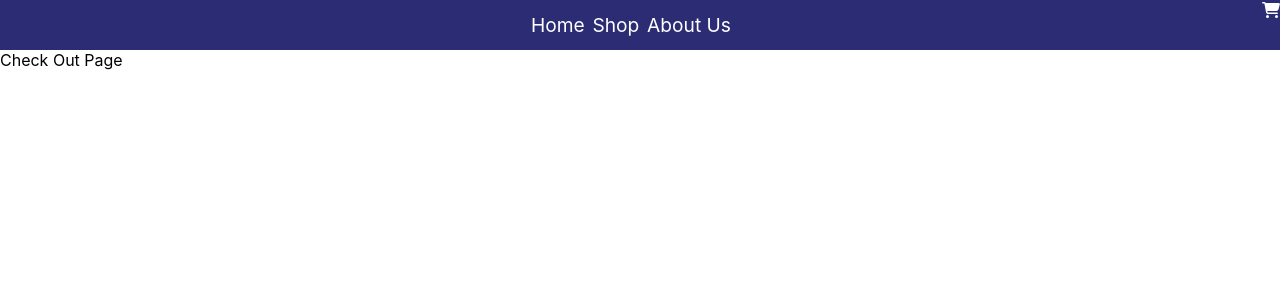
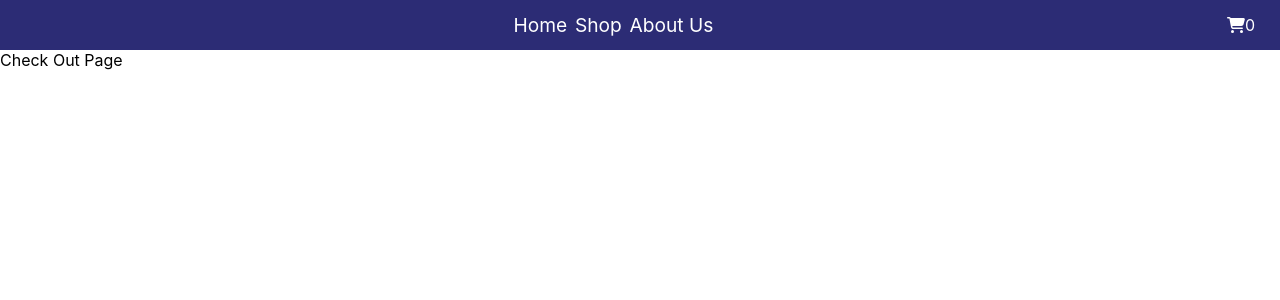
Before and after one commit to Kastlegate/mock-store, a React (Create React App) app: page /CheckOut in a window 1280 px wide. Shown: the top 300 px of the page. Built offline with nearby package versions, Linux system fonts and the light colour scheme; the HTML template or start-up script is replaced by a standard one.

Commit message:
testing props

```diff
--- a/src/App.js
+++ b/src/App.js
@@ -1,9 +1,30 @@
 import './App.css';
-import RouteSwitch from './components/RouteSwitch'
+import { BrowserRouter, Routes, Route } from "react-router-dom";
+import Home from './components/Home';
+import Shop from './components/Shop';
+import CheckOut from'./components/CheckOut'
+import About from'./components/About'
+import NavBar from "./components/NavBar"
+import { useState } from "react";
 
 function App() {
+  // shopping cart array to hold objects being bought
+  const [shoppingCart, setShoppingCart] = useState([])
+  const [total, setTotal] = useState(0);
+
   return (
-    <RouteSwitch />
+
+    <BrowserRouter>
+    {/* inserts tha navbar that will be displayed on all pages */}
+        <NavBar total={total}/>
+        {/* Creats Routes to each page linking to each component */}
+        <Routes>
+            <Route path="/" element={<Home />} />
+            <Route path="/Shop" element={<Shop setTotal={setTotal}/>} />
+            <Route path="/About" element={<About />} />
+            <Route path="/CheckOut" element={<CheckOut />} />
+        </Routes>
+    </BrowserRouter>
   );
 }
 
--- a/src/components/CheckOut.js
+++ b/src/components/CheckOut.js
@@ -1,6 +1,6 @@
 import '../style/CheckOut.css';
 
-function CheckOut() {
+function CheckOut(props) {
   return (
     <div id='CheckOut'>
       Check Out Page
--- a/src/components/Home.js
+++ b/src/components/Home.js
@@ -1,6 +1,6 @@
 import '../style/Home.css';
 
-function Home() {
+function Home(props) {
   return (
     <div id="Home">
       Home Page
--- a/src/components/NavBar.js
+++ b/src/components/NavBar.js
@@ -6,7 +6,7 @@ import { FontAwesomeIcon } from '@fortawesome/react-fontawesome'
 import { faCartShopping } from '@fortawesome/free-solid-svg-icons'
 library.add(faCartShopping)
 
-function NavBar() {
+function NavBar(props) {
 
 
   const shoppingCart = <FontAwesomeIcon icon="fa-solid fa-cart-shopping" />
@@ -20,7 +20,8 @@ function NavBar() {
           <Link id="shopNav" to="Shop">Shop</Link>
           <Link id="aboutNav" to="About">About Us</Link>
         </div>
-        <Link id='checkOutCart' to='CheckOut'>{shoppingCart}</Link>
+        <div id='checkOutCart' > <Link to='CheckOut'>{shoppingCart}</Link>{props.total}</div>
+
 
 
       </nav>
--- a/src/components/RouteSwitch.js
+++ /dev/null
@@ -1,29 +0,0 @@
-import { BrowserRouter, Routes, Route } from "react-router-dom";
-import Home from './Home';
-import Shop from './Shop';
-import CheckOut from'./CheckOut'
-import About from'./About'
-import NavBar from "./NavBar"
-
-import { library } from '@fortawesome/fontawesome-svg-core'
-import { faCartShopping  } from '@fortawesome/free-solid-svg-icons'
-import { FontAwesomeIcon } from '@fortawesome/react-fontawesome'
-library.add(faCartShopping)
-
-const RouteSwitch = () => {
-  return (
-    <BrowserRouter>
-    {/* inserts tha navbar that will be displayed on all pages */}
-        <NavBar />
-        {/* Creats Routes to each page linking to each component */}
-        <Routes>
-            <Route path="/" element={<Home />} />
-            <Route path="/Shop" element={<Shop />} />
-            <Route path="/About" element={<About />} />
-            <Route path="/CheckOut" element={<CheckOut />} />
-        </Routes>
-    </BrowserRouter>
-  );
-};
-
-export default RouteSwitch;
--- a/src/components/Shop.js
+++ b/src/components/Shop.js
@@ -1,6 +1,6 @@
 import '../style/Shop.css';
 
-function Shop() {
+function Shop(props) {
   return (
     <div id="Shop">
       Shop Page
--- a/src/style/NavBar.css
+++ b/src/style/NavBar.css
@@ -13,8 +13,7 @@ a {
 }
 
 a:hover {
-    color: rgb(146, 146, 228);
-    font-size: 110%;
+    color: rgb(255, 236, 129);
  }
 
  #pages{
@@ -25,14 +24,11 @@ a:hover {
     margin: auto;
     justify-content: space-between;
  }
+
 #homeNav{
     font-size: 120%;
     text-decoration: none;
 }
-
-/* #homeNav:hover {
-    font-size: 150%;
-} */
 
 #shopNav{
     font-size: 120%;
@@ -44,10 +40,12 @@ a:hover {
     text-decoration: none;
 }
 
-/* #shopNav:hover {
-    font-size: 150%;
-} */
-
+#checkOutCart{
+    height: fit-content;
+    width: fit-content;
+    margin-top: 15px;
+    margin-right: 25px;
+}
 
 .NavLinks{
 
```
Also changed, not shown: src/components/HOme.js (deleted).
